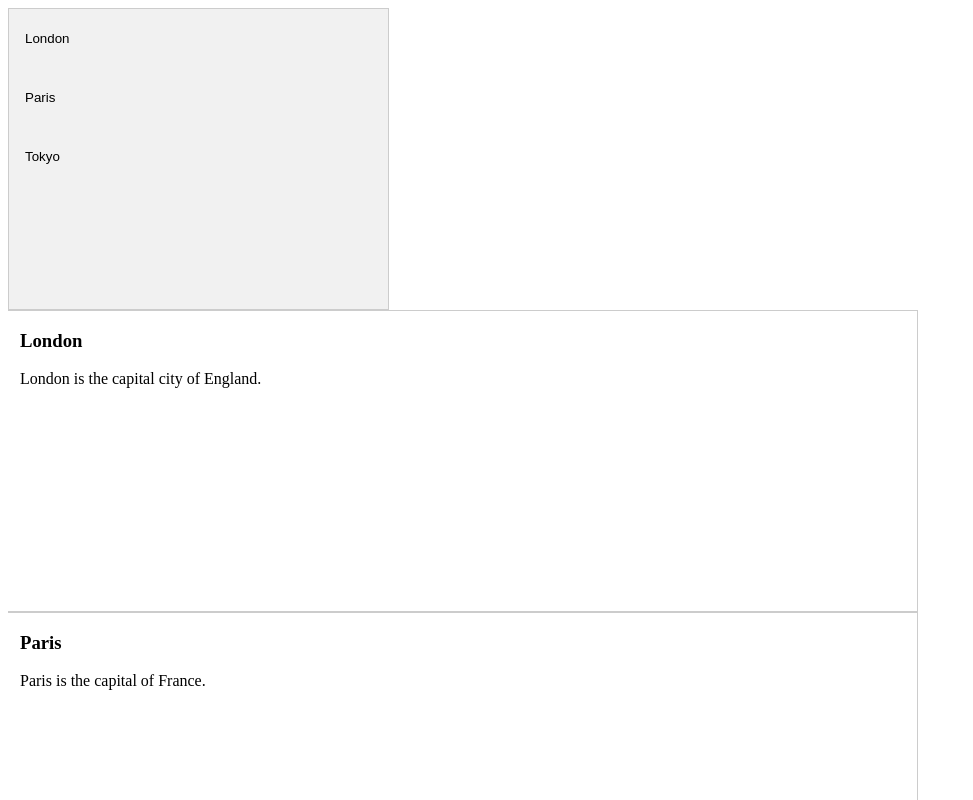
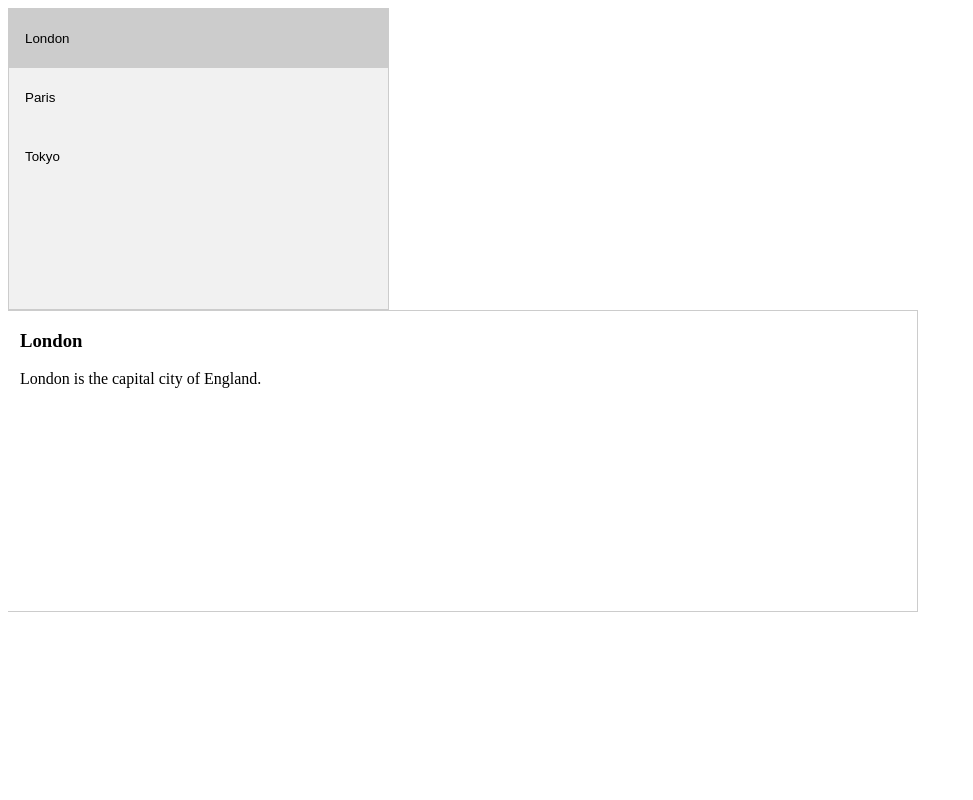
Before and after one commit to Mihndim2020/Vertical-tabs-, a plain HTML site: page index.html in a window 1280 px wide. Both pictures are taken after a click on the button "London". Shown: the top 800 px of the page, without its empty margins (0-973 px from the left). Drawn offline with Linux system fonts and the light colour scheme.

Commit message:
Add JS to display and remove tab-content

```diff
--- a/index.html
+++ b/index.html
@@ -28,5 +28,23 @@
     <p>Tokyo is the capital of Japan.</p>
   </div>
 
+  <script>
+    function openCity(evt, cityName) {
+      var i, tabcontent, tablinks;
+      tabcontent = document.getElementsByClassName("tabcontent");
+      for (i = 0; i < tabcontent.length; i++) {
+        tabcontent[i].style.display = "none";
+      }
+      tablinks = document.getElementsByClassName("tablinks");
+      for (i = 0; i < tablinks.length; i++) {
+        tablinks[i].className = tablinks[i].className.replace(" active", "");
+      }
+      document.getElementById(cityName).style.display = "block";
+      evt.currentTarget.className += " active";
+    }
+
+    document.getElementById("defaultOpen").click();
+    </script>
+
 </body>
 </html>
```
